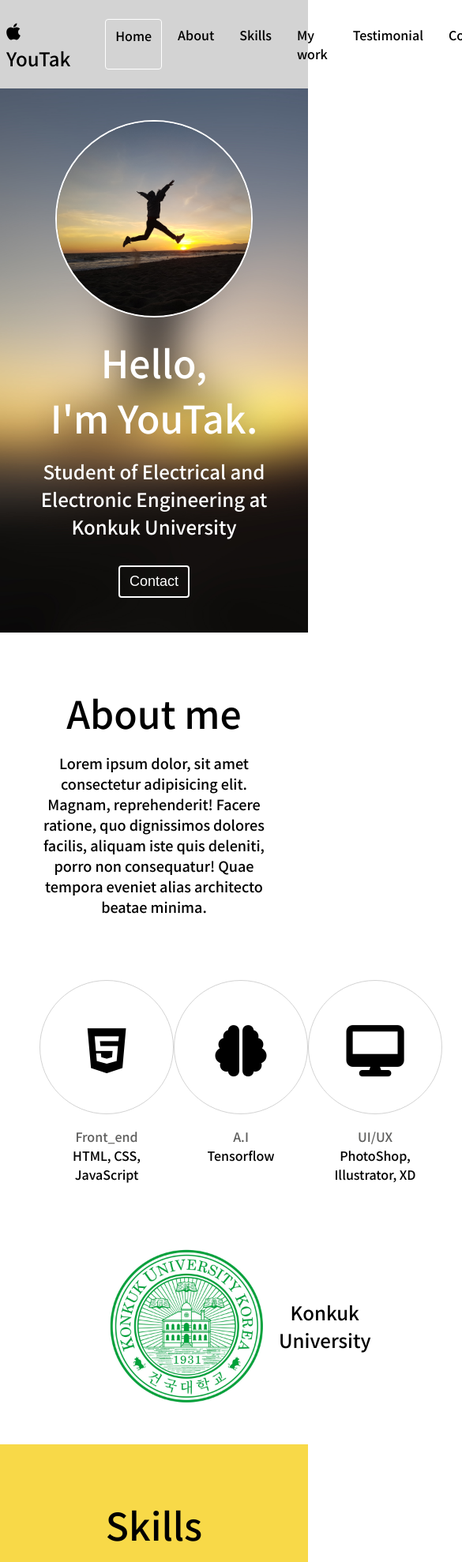
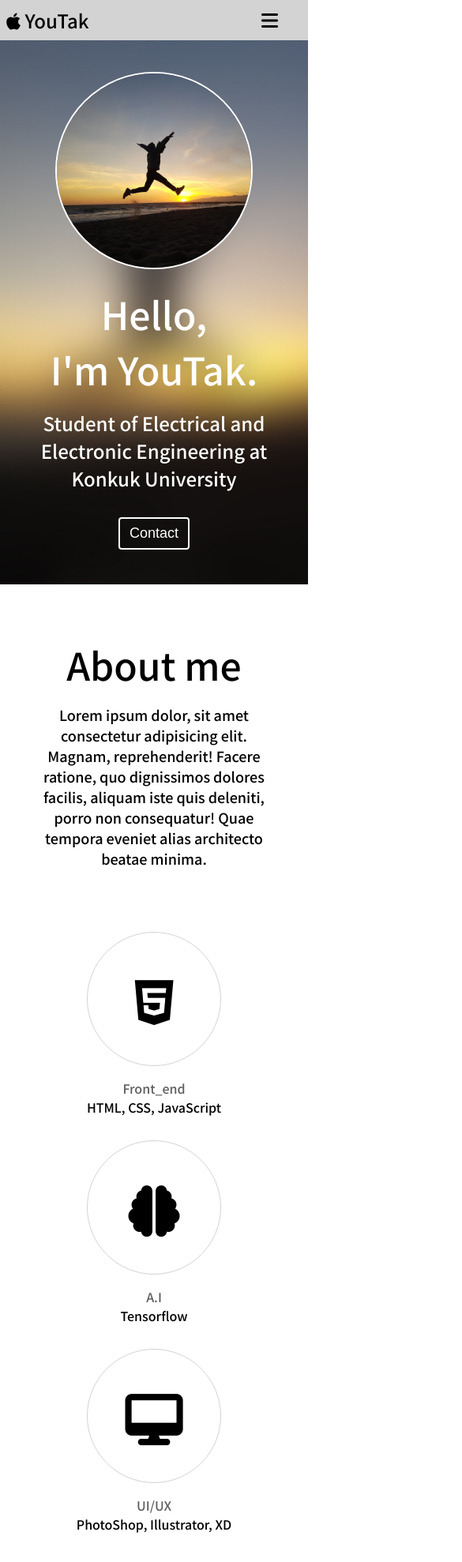
Before and after one commit to never-better/portfolio, a plain HTML site: page index.html in a window 390 px wide. Shown: the top 1978 px of the page at 79% size, 585 px wide, since content can reach past the window. Drawn offline with Linux system fonts and the light colour scheme.

Commit message:
CSS: responsive

```diff
--- a/index.html
+++ b/index.html
@@ -31,14 +31,22 @@
     <a href="#">YouTak</a>
   </div>
     <ul class="navbar__menu">
-      <li class="navbar__menu__item active">Home</li>
+      <li class="navbar__menu__item">Home</li>
       <li class="navbar__menu__item">About</li>
       <li class="navbar__menu__item">Skills</li>
       <li class="navbar__menu__item">My work</li>
       <li class="navbar__menu__item">Testimonial</li>
       <li class="navbar__menu__item">Contact</li>
     </ul>
+
+    <!-- Toggle button -->
+    <button class="navbar__toggle-btn">
+      <i class="fas fa-bars"></i>
+    </button>
   </nav>
+
+
+
 
   <!-- Home -->
   <section id="home">
--- a/style.css
+++ b/style.css
@@ -117,13 +117,20 @@ p{
   border-radius: var(--size-border-radius);
 }
 
-.navbar__menu__item.active{
-  border: 1px solid var(--color-white);
-}
+
 
 .navbar__menu__item:hover{
   background-color: var(--color-light-grey);
 
+}
+
+.navbar__toggle-btn{
+  position: absolute;
+  top: 12px;
+  right: 32px;
+  font-size: 24px;
+  color: var(--color-black);
+  display: none;
 }
 
 /* Home */
@@ -211,8 +218,7 @@ p{
 
 .school{
   display:flex;
-  position: relative;
-  left: 30%;
+  justify-content: center;
   align-items: center;
 }
 
@@ -444,3 +450,47 @@ p{
 .contact_links i:hover{
   transform: scale(1.1);
 }
+
+@media screen and (max-width: 768px){
+.navbar__toggle-btn{
+  display: block;
+  }
+  #navbar{
+    flex-direction: column;
+    align-items: flex-start;
+  }
+
+  .navbar__menu{
+    flex-direction: column;
+    text-align: center;
+    width: 100%;
+    display: none;
+  }
+
+  .about__majors{
+    flex-direction: column;
+  }
+
+  .major{
+    margin-bottom: 30px;
+  }
+
+  .skillset{
+    flex-direction: column;
+  }
+
+  .school{
+    flex-direction: column;
+  }
+
+.project{
+  flex-grow: 0.8;
+}
+
+.testimonial__avatar{
+  width: 80px;
+  height: 80px;
+}
+}
+
+/* media query 안에는 최소한의 정보만 들어가는 것이 좋다 */
```
